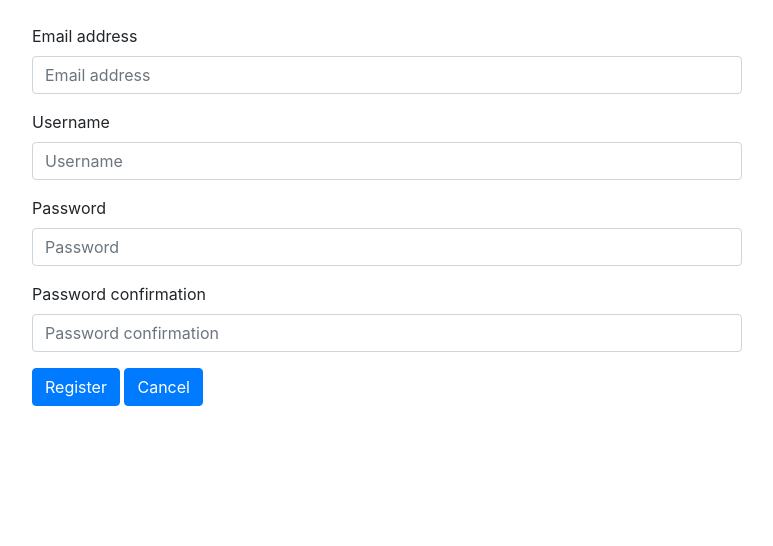
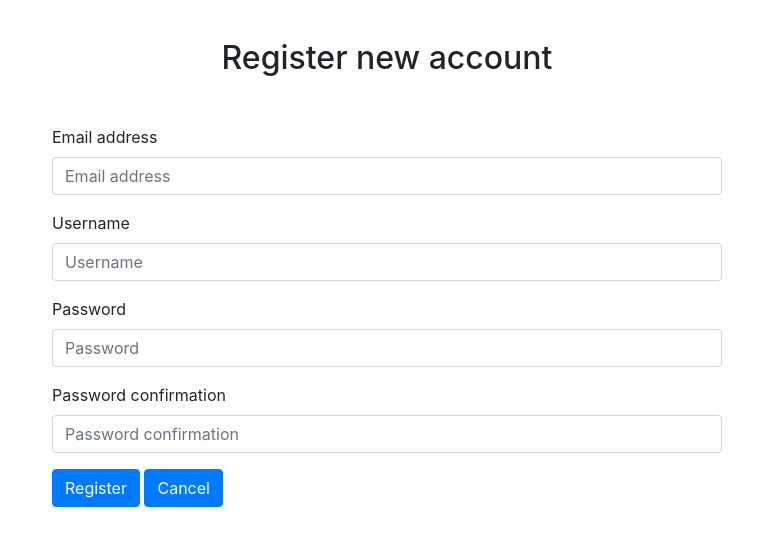
Before and after one commit to Dlubak/Django-Publisher-Website, a Django app: page /register/ in a window 1280 px wide. Shown: the part 58-604 px from the top of the page, without its empty margins (253-1026 px from the left). Run offline with Django 3.2, Linux system fonts and the light colour scheme; some libraries are stand-ins or nearby versions.

Commit message:
delete page_header content from templates

```diff
--- a/authentication/templates/authentication/login.html
+++ b/authentication/templates/authentication/login.html
@@ -1,10 +1,8 @@
 {% extends 'blog/base.html' %}
 {% load bootstrap4 %}
-{% block pageheader %}
-  <h2> Log in to your account. </h2>
-{% endblock pageheader %}
 
 {% block content %}
+<div class="container">
   <div class="col-md-4 offset-md-4">
     <form action="{% url 'authentication:login' %} "method="post" class="form">
         {% csrf_token %}
@@ -16,4 +14,5 @@
         <input type="hidden" name="next" value="{{ request.GET.next }}"/>
     </form>
   </div>
+</div>
 {%endblock content%}
--- a/authentication/templates/authentication/password_change_done.html
+++ b/authentication/templates/authentication/password_change_done.html
@@ -1,4 +1 @@
 {% extends 'blog/base.html' %}
-{% block pageheader%}
-<h1> u changed ur pass </h1>
-{% endblock pageheader%}
--- a/authentication/templates/authentication/password_change_form.html
+++ b/authentication/templates/authentication/password_change_form.html
@@ -1,9 +1,5 @@
 {% extends 'blog/base.html' %}
 {% load bootstrap4 %}
-
-{% block pageheader %}
- <h2>Change your password</h2>
-{% endblock pageheader %}
 
 {% block content %}
   {% comment %} <div class="col-md-8 offset-md-2">
--- a/authentication/templates/authentication/register.html
+++ b/authentication/templates/authentication/register.html
@@ -1,12 +1,12 @@
 {% extends 'blog/base.html' %}
 {% load bootstrap4 %}
 
-{% block pageheader %}
+{% block content %}
+<div class="container">
+  <div class="text-center" style="padding:15px">
     <h2>Register new account</h2>
-{% endblock pageheader %}
-
-{% block content %}
-  <div class="col-md-8 offset-md-2">
+  </div>
+    <div class="col-md-8 offset-md-2" style="padding: 25px">
       <form action="{% url 'authentication:register' %}" method="post" class="form">
           {% csrf_token %}
           {% bootstrap_form form %}
@@ -17,4 +17,5 @@
           <input type="hidden" name="next" value="{% url 'blog:index' %}"/>
       </form>
   </div>
+</div>
 {% endblock content %}
--- a/blog/templates/blog/article.html
+++ b/blog/templates/blog/article.html
@@ -40,7 +40,7 @@
           </form>
         </div>
       </div>
-      {% for comment in comments%}
+      {% for comment in comments %}
       <!-- Single Comment -->
       <div class="media mb-4">
         <img class="d-flex mr-3 rounded-circle" src="http://placehold.it/50x50" alt="">
```
Also changed, not shown: blog/templates/blog/new_article.html (+3 -6 lines). Lines whose indentation alone changed are shown as unchanged.
